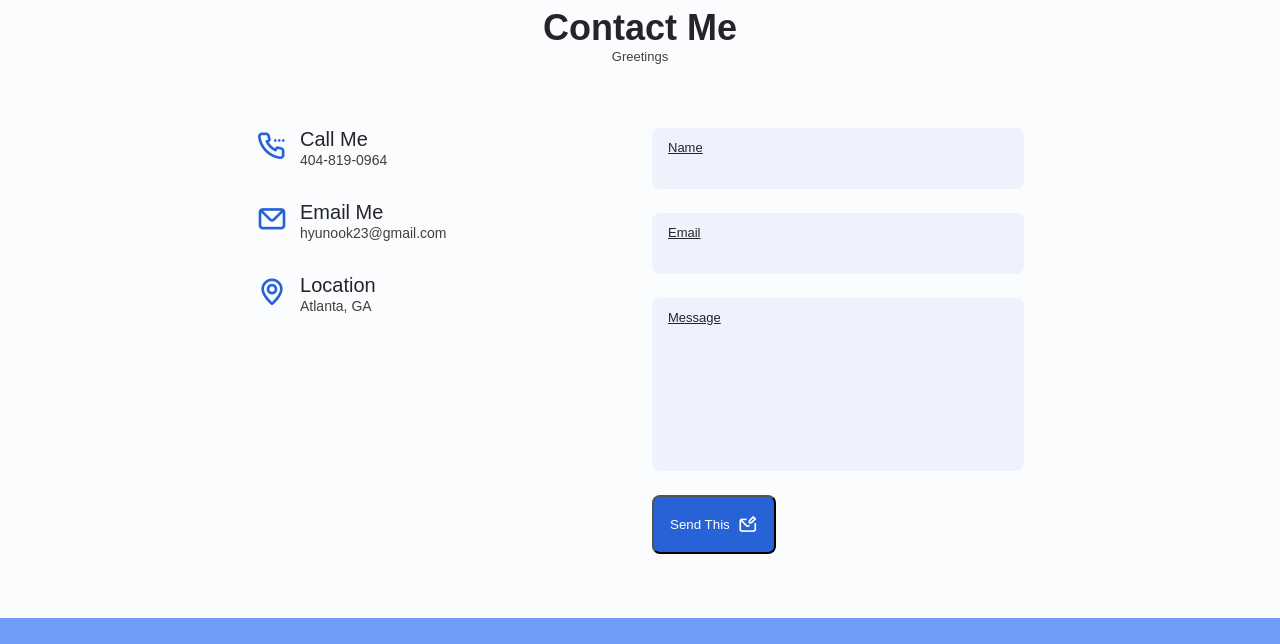
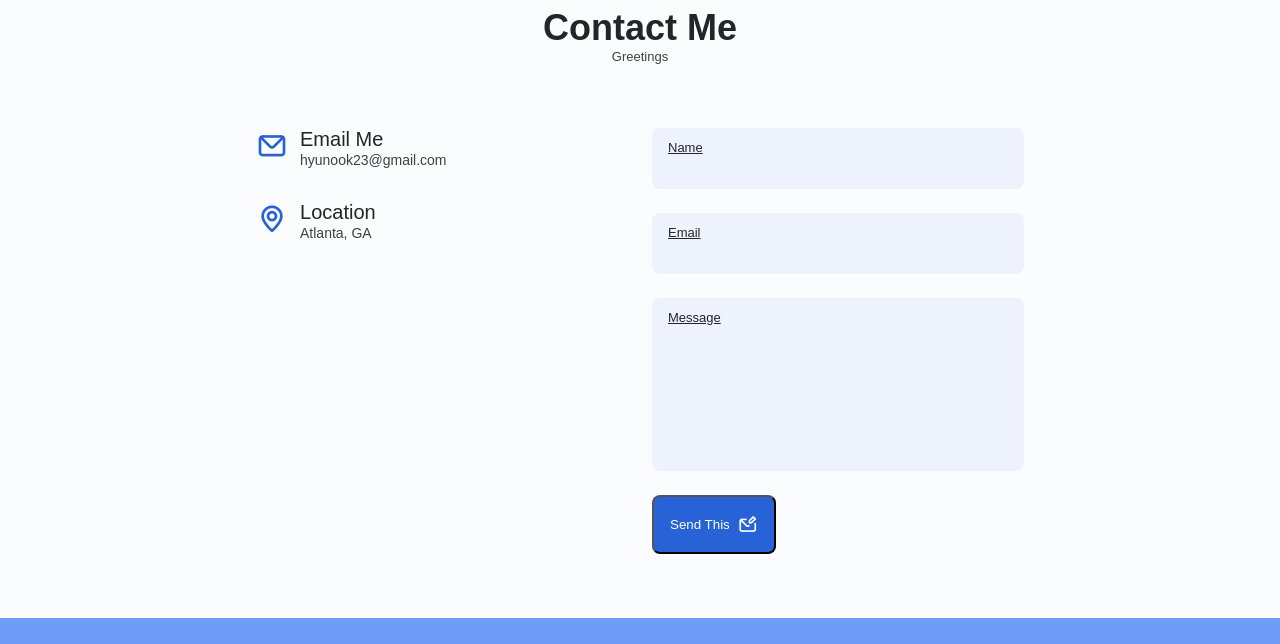
Before and after one commit to HyunGom/hyungom.github.io, a plain HTML site: page index.html in a window 1280 px wide. Shown: the part 2500-3144 px from the top of the page. Drawn offline with nearby package versions, Linux system fonts and the light colour scheme; a web font is replaced by a local one.

Commit message:
Update index.html

```diff
--- a/index.html
+++ b/index.html
@@ -444,13 +444,13 @@
             <div class="grid container contact__container">
                 <div>
                     <!-- phone -->
-                    <div class="contact__information">
+<!--                     <div class="contact__information">
                         <i class="uil uil-calling contact__icon"></i>
                         <div>
                             <h3 class="contact__title">Call Me</h3>
                             <span class="contact__subtitle">404-819-0964</span>
                         </div>
-                    </div>
+                    </div> -->
                     <!-- email -->
                     <div class="contact__information">
                         <i class="uil uil-envelope contact__icon"></i>
```
